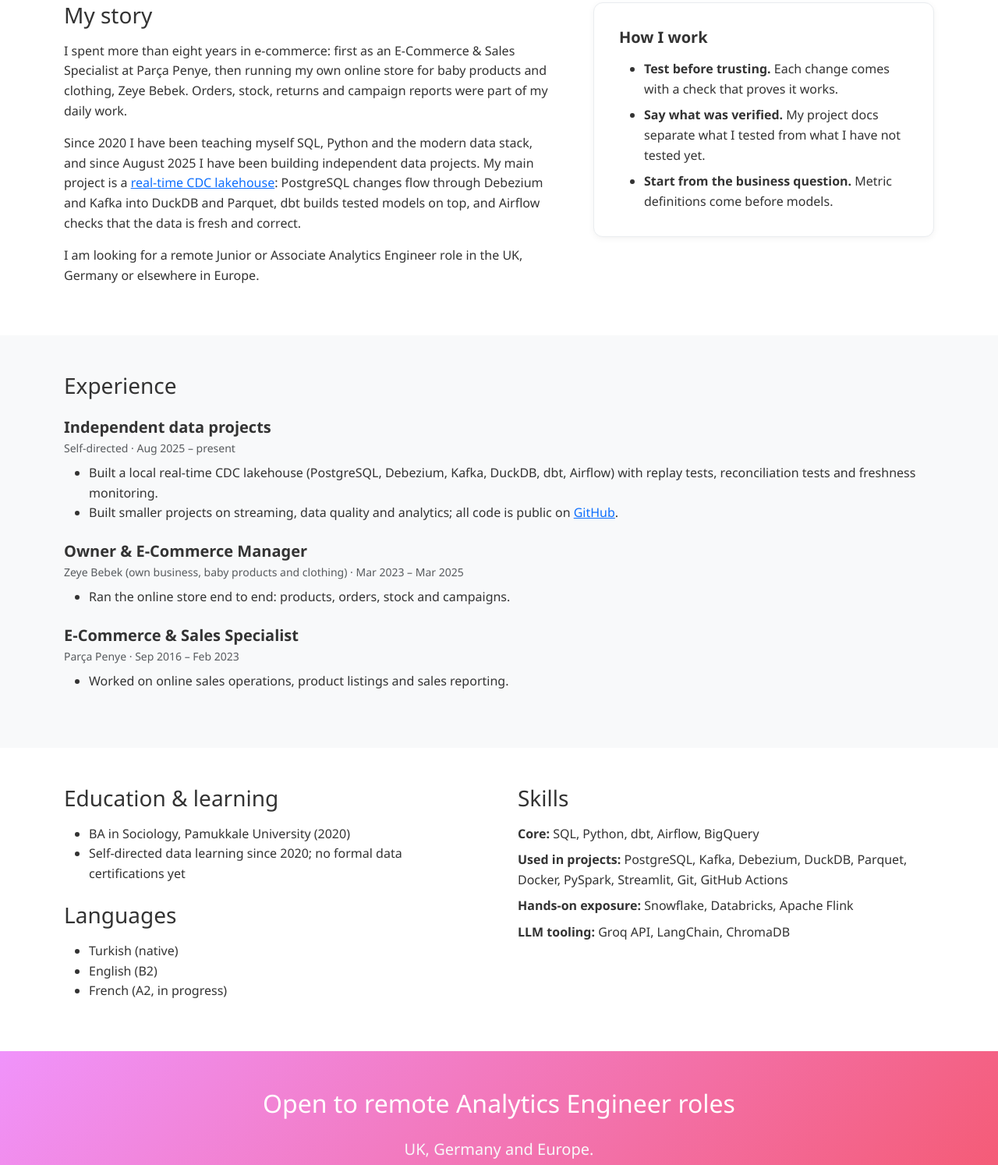
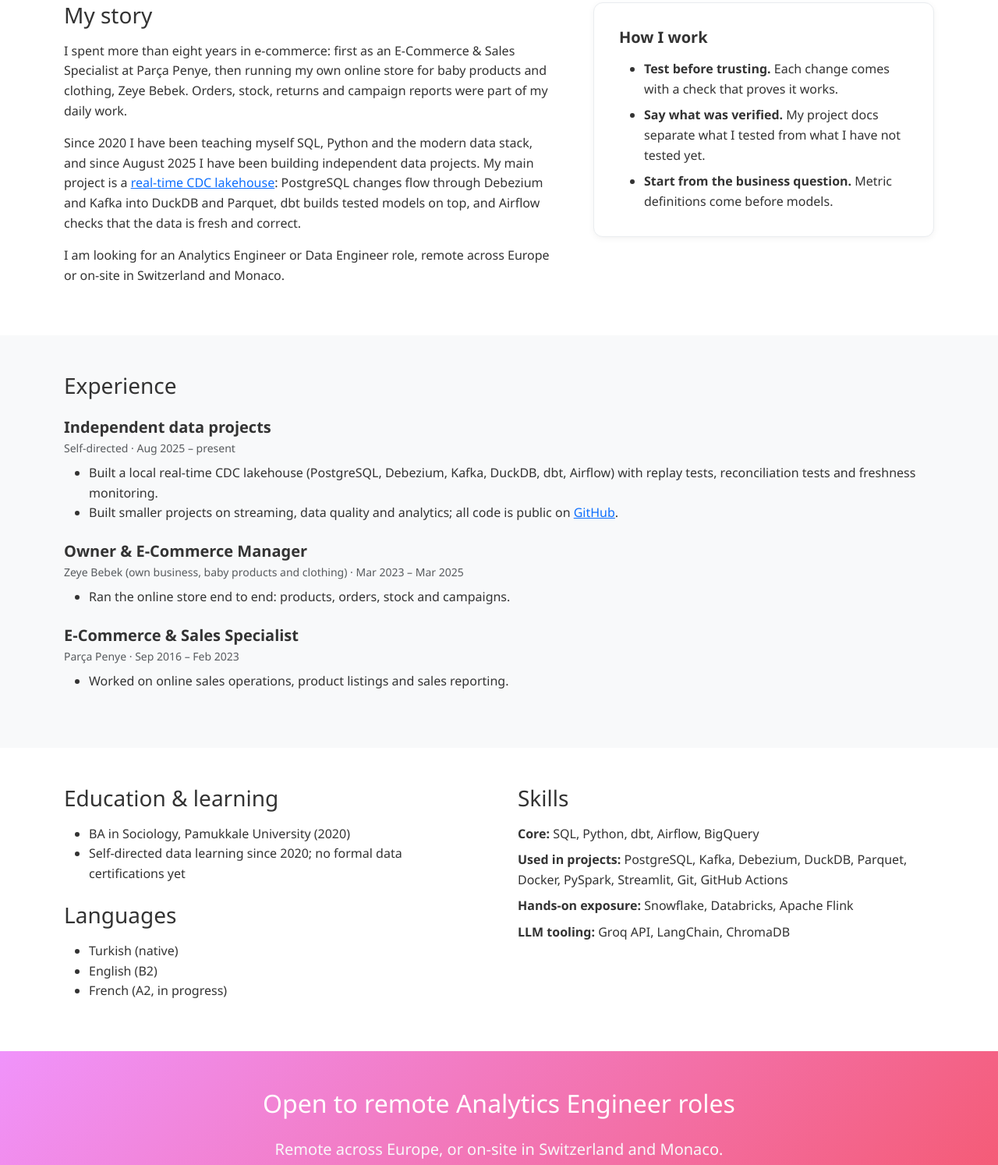
Before and after one commit to tutarzeliha-ctrl/tutarzeliha-ctrl.github.io, a plain HTML site: page about.html in a window 1280 px wide. Shown: the part 330-1824 px from the top of the page at 78% size. Drawn offline with nearby package versions, Linux system fonts and the light colour scheme.

Commit message:
Update About: target roles and locations

```diff
--- a/about.html
+++ b/about.html
@@ -43,7 +43,7 @@
                     <h2 class="h3 mb-3">My story</h2>
                     <p>I spent more than eight years in e-commerce: first as an E-Commerce &amp; Sales Specialist at Parça Penye, then running my own online store for baby products and clothing, Zeye Bebek. Orders, stock, returns and campaign reports were part of my daily work.</p>
                     <p>Since 2020 I have been teaching myself SQL, Python and the modern data stack, and since August 2025 I have been building independent data projects. My main project is a <a href="https://github.com/tutarzeliha-ctrl/realtime-cdc-lakehouse" target="_blank">real-time CDC lakehouse</a>: PostgreSQL changes flow through Debezium and Kafka into DuckDB and Parquet, dbt builds tested models on top, and Airflow checks that the data is fresh and correct.</p>
-                    <p>I am looking for a remote Junior or Associate Analytics Engineer role in the UK, Germany or elsewhere in Europe.</p>
+                    <p>I am looking for an Analytics Engineer or Data Engineer role, remote across Europe or on-site in Switzerland and Monaco.</p>
                 </div>
                 <div class="col-lg-5">
                     <div class="project-card">
@@ -117,7 +117,7 @@
     <section class="py-5 bg-gradient-secondary">
         <div class="container-lg text-center">
             <h2 class="h2 text-white mb-4">Open to remote Analytics Engineer roles</h2>
-            <p class="lead text-light mb-4">UK, Germany and Europe.</p>
+            <p class="lead text-light mb-4">Remote across Europe, or on-site in Switzerland and Monaco.</p>
             <a href="contact.html" class="btn btn-light btn-lg">Get In Touch</a>
         </div>
     </section>
```
